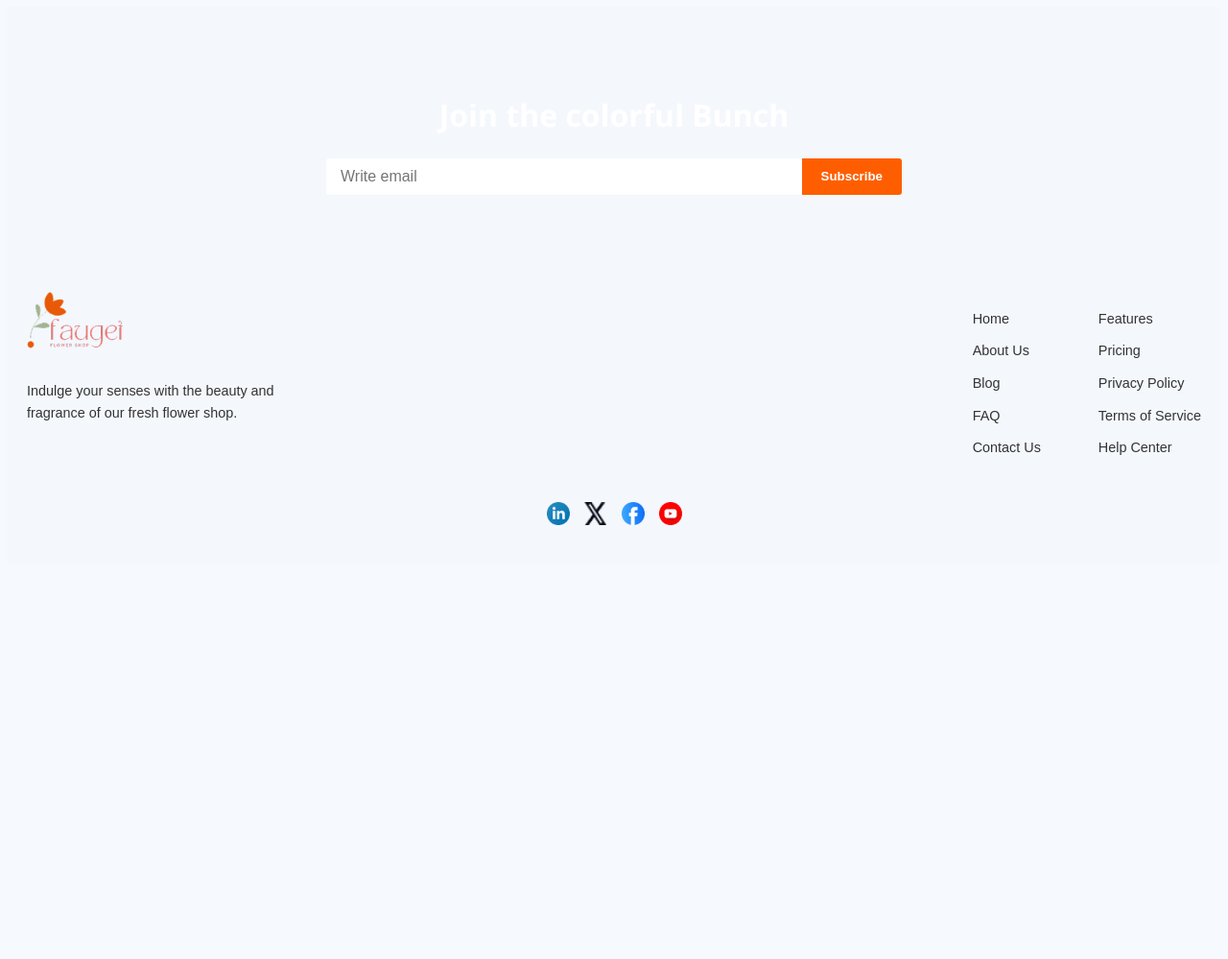
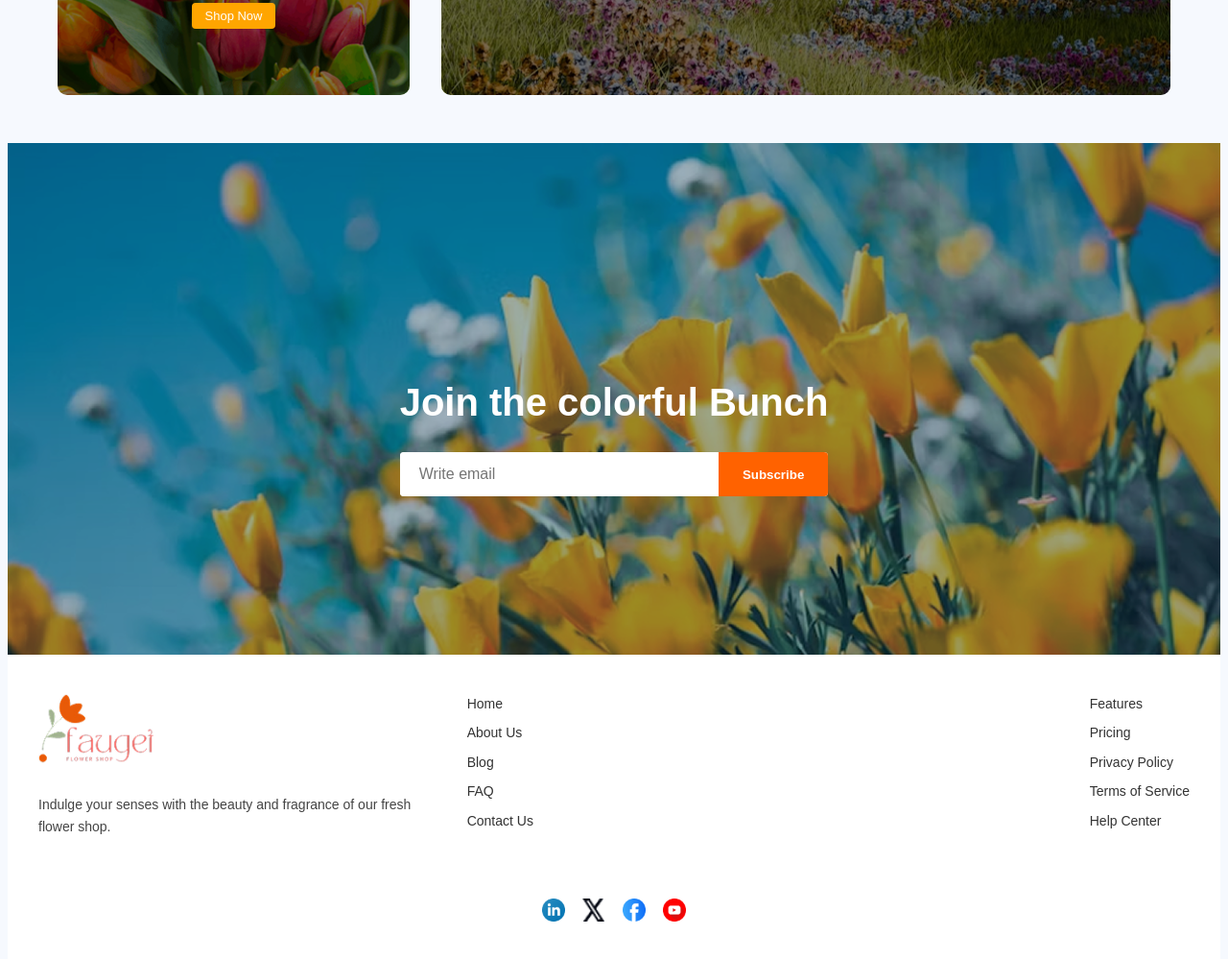
Before and after one commit to AhsanShohan/my-responsive-repo, a plain HTML site: page index.html in a window 1280 px wide. Shown: the part 2831-3830 px from the top of the page at 96% size. Before the commit the page ends 3426 px from the top, so only its background shows below. Drawn offline with Linux system fonts and the light colour scheme.

Commit message:
adding more styles

```diff
--- a/index.html
+++ b/index.html
@@ -145,52 +145,51 @@
     </div>
 
   </section>
-  <!-- Join the Colorful Bunch Section -->
-<section class="subscribe-section">
-  <div class="subscribe-bg">
-    <div class="subscribe-content">
+  <!-- Newsletter Section -->
+  <section class="newsletter">
+    <div class="overlay">
       <h2>Join the colorful Bunch</h2>
-      <div class="subscribe-form">
-        <input type="email" placeholder="Write email">
-        <button>Subscribe</button>
+      <form class="subscribe-form">
+        <input type="email" placeholder="Write email" required />
+        <button type="submit">Subscribe</button>
+      </form>
      </div>
-    </div>
-  </div>
+
   </section>
 
   <!-- Footer Section -->
-<footer class="site-footer">
-  <div class="footer-top">
+  <footer class="footer">
+    <div class="footer-container">
       <div class="footer-left">
-      <img src="media/logo.png" alt="" class="footer-logo">
+        <img src="media/logo.png" alt="" class="logo"/>
         <p>Indulge your senses with the beauty and fragrance of our fresh flower shop.</p>
       </div>
+
       <div class="footer-links">
-      <ul>
-        <li><a href="">Home</a></li>
-        <li><a href="">About Us</a></li>
-        <li><a href="">Blog</a></li>
-        <li><a href="">FAQ</a></li>
-        <li><a href="">Contact Us</a></li>
-      </ul>
-      <ul>
-        <li><a href="">Features</a></li>
-        <li><a href="">Pricing</a></li>
-        <li><a href="">Privacy Policy</a></li>
-        <li><a href="">Terms of Service</a></li>
-        <li><a href="">Help Center</a></li>
-      </ul>
+        <div>
+          <a href="">Home</a>
+          <a href="">About Us</a>
+          <a href="">Blog</a>
+          <a href="">FAQ</a>
+          <a href="">Contact Us</a>
+        </div>
+        <div>
+          <a href="">Features</a>
+          <a href="">Pricing</a>
+          <a href="">Privacy Policy</a>
+          <a href="">Terms of Service</a>
+          <a href="">Help Center</a>
         </div>
       </div>
-  <div class="footer-social">
-    <img src="media/icon-linkedin.png" alt="">
-    <img src="media/icon-twitter.png" alt="">
-    <img src="media/icon-facebook.png" alt="">
-    <img src="media/icon-youtube.png" alt="">
+
+      <div class="footer-icons">
+        <a href=""><img src="media/icon-linkedin.png" alt=""/></a>
+        <a href=""><img src="media/icon-twitter.png" alt=""/></a>
+        <a href=""><img src="media/icon-facebook.png" alt=""/></a>
+        <a href=""><img src="media/icon-youtube.png" alt=""/></a>
+      </div>
     </div>
   </footer>
 
-
-
 </body>
 </html>
--- a/styles/responsive.css
+++ b/styles/responsive.css
@@ -274,10 +274,12 @@ body {
   position: relative;
 }
 .deal-card.small {
-  height: 130px;
+  height: 201px;
+  width: 367px;
 }
 .deal-card.wide {
-  height: 280px;
+  height: 423.13 fill;
+  width: 753px;
 }
 .deal-overlay {
   background: rgba(0, 0, 0, 0.5);
@@ -323,96 +325,114 @@ body {
     width: 66%;
   }
 }
-/* Subscribe Section */
-.subscribe-section {
-  background-color: #f4f7fc;
-  font-family: 'Segoe UI', sans-serif;
+/* Newsletter Section */
+.newsletter {
+  background: url('news-letter-bg.png') no-repeat center center/cover;
+  height: 533px;
+  padding: 100px 20px 60px;
+  color: white;
+  display: flex;
+  text-align: center;
+  position: relative;
+
+
 }
-.subscribe-bg {
-  background-image: url('subscribe-background.jpg');
-  background-size: cover;
-  background-position: center;
-  text-align: center;
-  padding: 60px 20px;
-  color: white;
+
+.newsletter .overlay {
+  max-width: 700px;
+  margin: auto;
 }
-.subscribe-content h2 {
-  font-size: 2rem;
-  font-weight: bold;
+.newsletter h2 {
+  font-size: 2.5rem;
+  font-weight: 700;
   margin-bottom: 20px;
 }
 .subscribe-form {
   display: flex;
-  justify-content: center;
   max-width: 600px;
-  margin: 0 auto;
+  background: white;
+  border-radius: 4px;
+  overflow: hidden;
+  margin: auto;
 }
 .subscribe-form input {
   flex: 1;
-  padding: 10px 15px;
   border: none;
-  border-radius: 3px 0 0 3px;
-  font-size: 1rem;
+  padding: 14px 20px;
+  font-size: 16px;
 }
 .subscribe-form button {
-  background-color: #ff5e00;
+  background-color: #ff6200;
   color: white;
   border: none;
-  padding: 10px 20px;
-  border-radius: 0 3px 3px 0;
+  padding: 14px 25px;
   cursor: pointer;
   font-weight: bold;
 }
+.subscribe-form input:focus {
+  outline: none;
+}
 
 /* Footer Section */
-.site-footer {
-  background-color: #f4f7fc;
+.footer {
+  background-color: #fff;
   padding: 40px 20px;
 }
-.footer-top {
+.footer-container {
+  max-width: 1200px;
+  margin: auto;
   display: flex;
   flex-wrap: wrap;
   justify-content: space-between;
-  gap: 40px;
-  margin-bottom: 20px;
+  align-items: flex-start;
+  gap: 20px;
 }
 .footer-left {
-  max-width: 300px;
+  flex: 1 1 300px;
 }
-.footer-left img.footer-logo {
-  width: 100px;
+.footer-left .logo {
+  width: 120px;
   margin-bottom: 10px;
 }
 .footer-left p {
-  color: #333;
-  font-size: 0.9rem;
+  font-size: 14px;
+  color: #444;
 }
+
 .footer-links {
   display: flex;
-  gap: 60px;
+  gap: 40px;
+  flex: 2 1 500px;
+  justify-content: space-between;
 }
-.footer-links ul {
-  list-style: none;
-  padding: 0;
-}
-.footer-links li {
+.footer-links div a {
+  display: block;
+  font-size: 14px;
+  color: #333;
+  text-decoration: none;
   margin-bottom: 8px;
 }
-.footer-links a {
-  text-decoration: none;
-  color: #333;
-  font-size: 0.9rem;
+.footer-links div a:hover {
+  text-decoration: underline;
 }
-.footer-social {
+
+.footer-icons {
+  flex: 1 1 100%;
   display: flex;
-  gap: 15px;
   justify-content: center;
+  gap: 18px;
+  margin-top: 30px;
 }
-.footer-social img {
+.footer-icons img {
   width: 24px;
   height: 24px;
+  transition: transform 0.3s ease;
+}
+.footer-icons img:hover {
+  transform: scale(1.1);
 }
 
+/* Responsive */
 @media (max-width: 768px) {
   .subscribe-form {
     flex-direction: column;
@@ -420,15 +440,15 @@ body {
   .subscribe-form input,
   .subscribe-form button {
     width: 100%;
-    border-radius: 3px;
-    margin-bottom: 10px;
+    border-radius: 0;
   }
-  .footer-top {
+  .footer-container {
     flex-direction: column;
-    align-items: flex-start;
+    align-items: center;
+    text-align: center;
   }
   .footer-links {
     flex-direction: column;
-    gap: 20px;
+    align-items: center;
   }
 }
```
Also changed, not shown: styles/news-letter-bg.png (added). Lines whose indentation alone changed are shown as unchanged.
